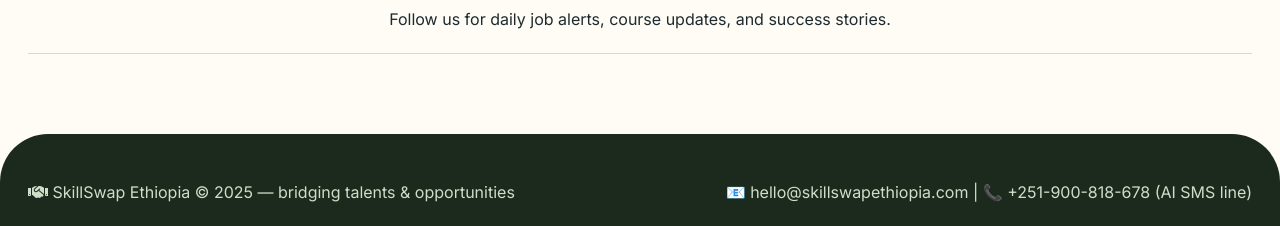
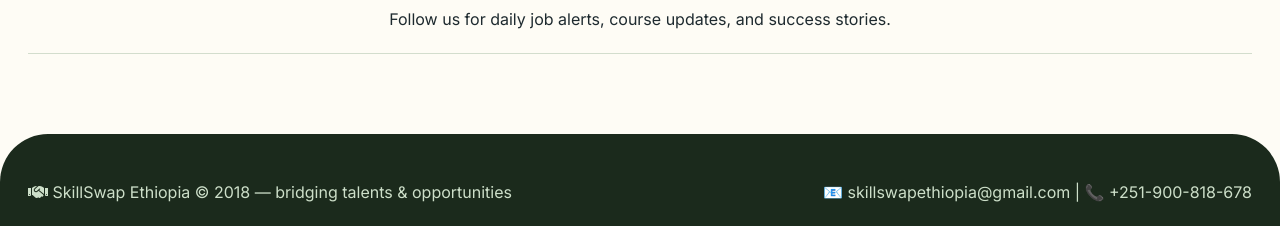
Before and after one commit to juniornati05/NewJob, a plain HTML site: page index.html in a window 1280 px wide. Shown: the part 1123-1349 px from the top of the page. Drawn offline with Linux system fonts and the light colour scheme.

Commit message:
Update footer content with new email and year

```diff
--- a/index.html
+++ b/index.html
@@ -186,8 +186,8 @@
 
   <footer>
     <div class="container" style="display: flex; justify-content: space-between; flex-wrap: wrap; gap: 24px;">
-      <div><i class="fas fa-handshake"></i> SkillSwap Ethiopia © 2025 — bridging talents & opportunities</div>
-      <div>📧 hello@skillswapethiopia.com  |  📞 +251-900-818-678 (AI SMS line)</div>
+      <div><i class="fas fa-handshake"></i> SkillSwap Ethiopia © 2018 — bridging talents & opportunities</div>
+      <div>📧 skillswapethiopia@gmail.com  |  📞 +251-900-818-678 </div>
     </div>
   </footer>
 
```
